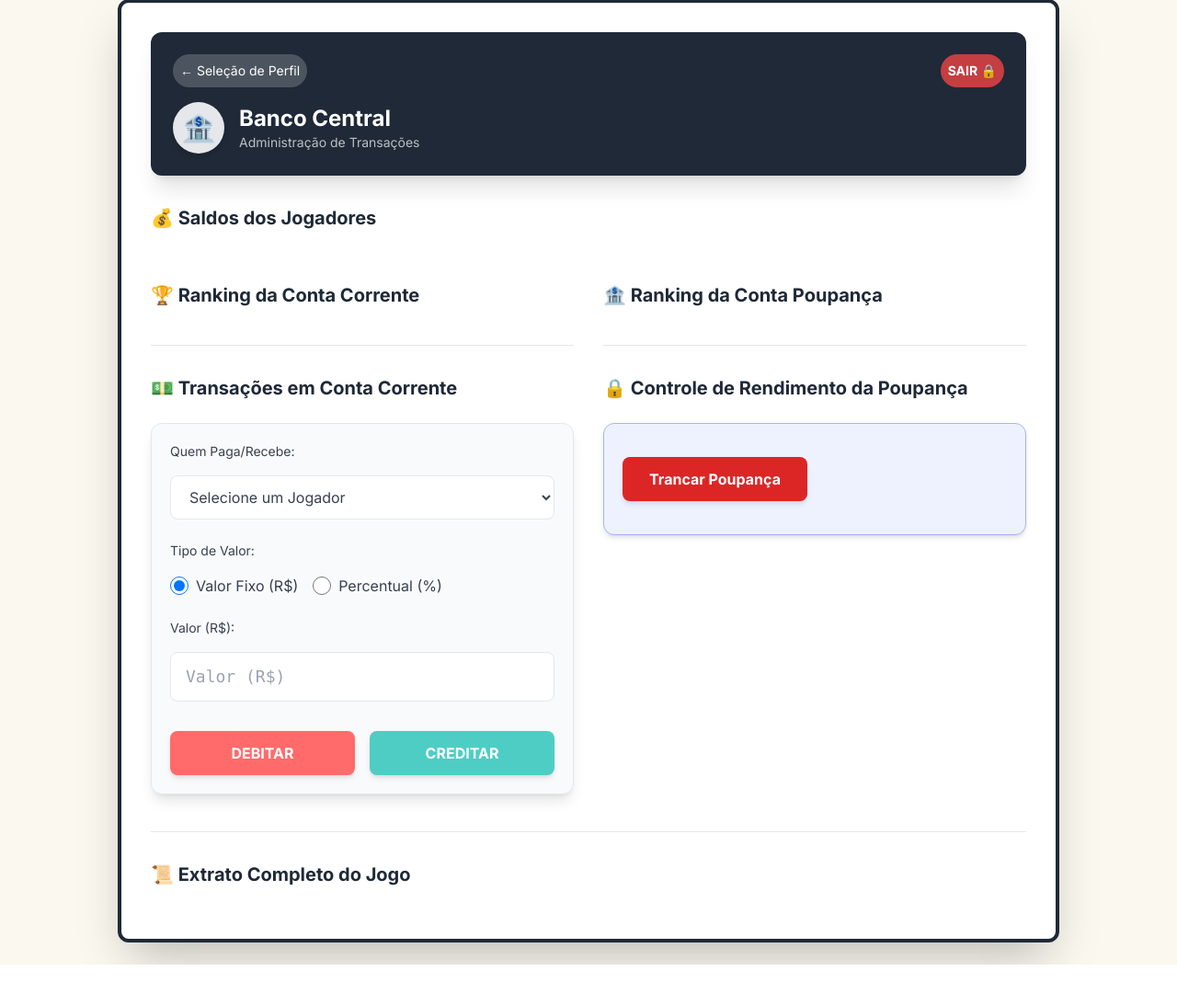
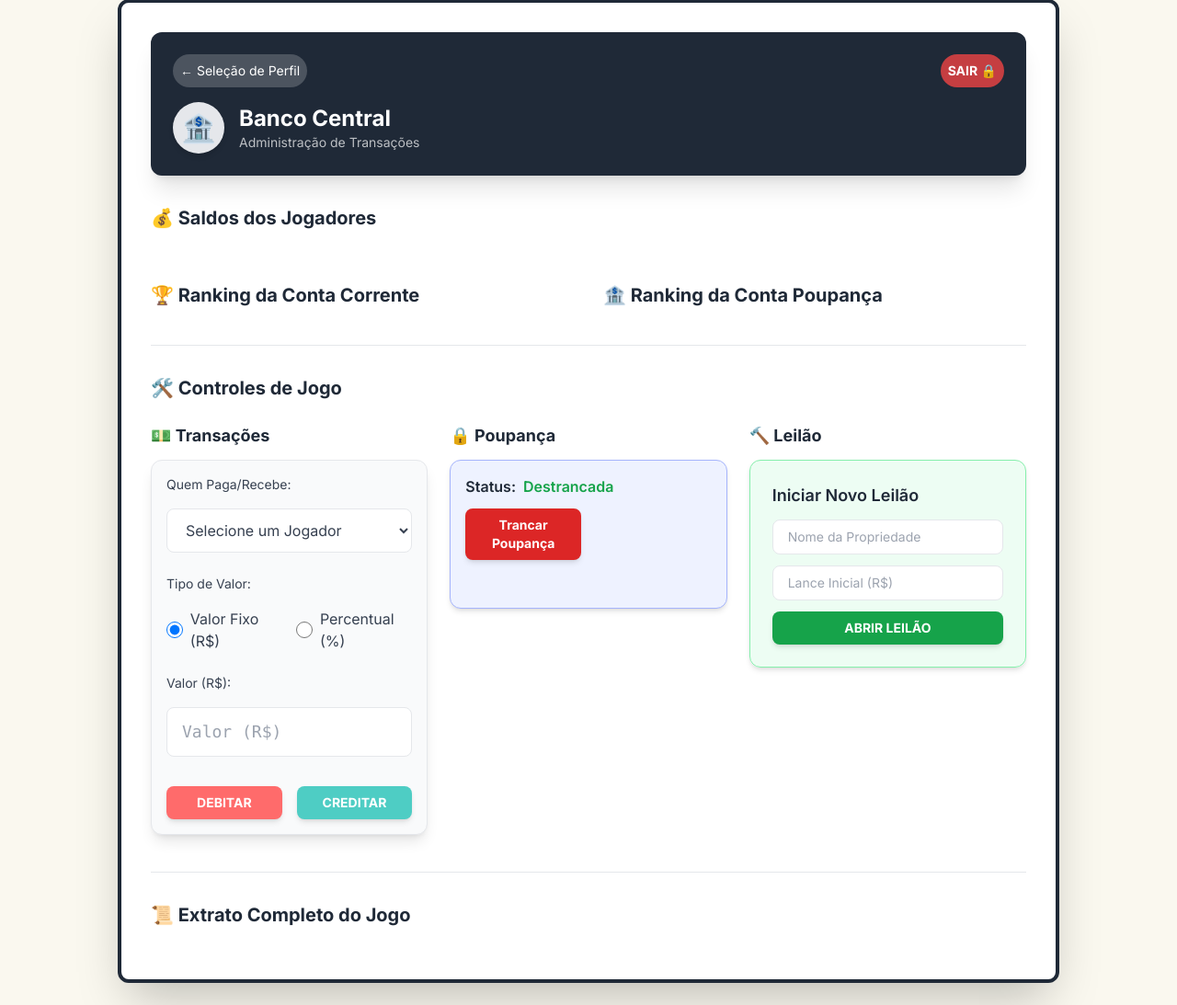
Before and after one commit to jaimealvesjr1/Banco-Imobiliario-App, a Flask app: template templates/banco.html in a window 1280 px wide. Shown: the part 25-1118 px from the top of the page at 92% size. Before the commit the page ends 1074 px from the top, so only its background shows below. Run offline with Flask 3, Linux system fonts and the light colour scheme; the template is opened without the code that fills it, so the values that code supplies are empty; some libraries are stand-ins or nearby versions.

Commit message:
Adição do Leilão

```diff
--- a/app.py
+++ b/app.py
@@ -25,6 +25,7 @@ PRESET_COLORS = [
 DATA_FILE = 'banco_imobiliario_state.json'
 PARTIDA = {}
 BANK_PIN = "2525"
+LEILAO_ATUAL = {}
 SALDO_INICIAL = 250000
 
 @app.route('/banco_login', methods=['GET', 'POST'])
@@ -56,25 +57,33 @@ def banco_logout():
 
 def load_game_state():
     """Carrega o estado do jogo do arquivo JSON, se existir."""
-    global PARTIDA
+    global PARTIDA, LEILAO_ATUAL
     if os.path.exists(DATA_FILE):
         try:
             with open(DATA_FILE, 'r') as f:
-                PARTIDA = json.load(f)
+                data = json.load(f)
+                PARTIDA = data.get('partida', {})
+                LEILAO_ATUAL = data.get('leilao', {})
             print(f"Estado do jogo carregado de {DATA_FILE}.")
         except Exception as e:
             print(f"Erro ao carregar o estado do jogo: {e}. Iniciando nova partida vazia.")
-            PARTIDA = {} # Volta para estado vazio se houver erro
+            PARTIDA = {}
+            LEILAO_ATUAL = {}
     else:
         print("Arquivo de estado do jogo não encontrado. Iniciando nova partida vazia.")
         PARTIDA = {}
+        LEILAO_ATUAL = {}
 
 def save_game_state():
     """Salva o estado atual do jogo no arquivo JSON."""
-    global PARTIDA
+    global PARTIDA, LEILAO_ATUAL
     try:
+        data_to_save = {
+            'partida': PARTIDA,
+            'leilao': LEILAO_ATUAL
+        }
         with open(DATA_FILE, 'w') as f:
-            json.dump(PARTIDA, f, indent=4)
+            json.dump(data_to_save, f, indent=4)
         print(f"Estado do jogo salvo em {DATA_FILE}.")
     except Exception as e:
         print(f"Erro ao salvar o estado do jogo: {e}")
@@ -361,8 +370,9 @@ def dashboard():
 # 2. Rota para Excluir (Resetar) o Jogo
 @app.route('/reset', methods=['POST'])
 def reset_game():
-    global PARTIDA
+    global PARTIDA, LEILAO_ATUAL
     PARTIDA = {}
+    LEILAO_ATUAL = {}
 
     save_game_state()
 
@@ -411,6 +421,115 @@ def transacao_unificada():
 
     return redirect(redirect_to)
 
+@app.route('/leilao/iniciar', methods=['POST'])
+def iniciar_leilao():
+    global LEILAO_ATUAL
+
+    # 1. Verificação de Pré-condição
+    if LEILAO_ATUAL.get('ativo', False):
+        flash("Erro: Já existe um leilão ativo. Finalize-o antes de começar outro.", 'error')
+        return redirect(url_for('pagina_banco'))
+
+    propriedade = request.form['propriedade']
+    lance_inicial = request.form['lance_inicial']
+
+    try:
+        lance_inicial = int(lance_inicial)
+        if lance_inicial <= 0: raise ValueError
+    except ValueError:
+        flash("Erro: O lance inicial deve ser um número inteiro positivo.", 'error')
+        return redirect(url_for('pagina_banco'))
+
+    # 2. Inicializa o Leilão
+    LEILAO_ATUAL = {
+        'ativo': True,
+        'propriedade': propriedade,
+        'lance_minimo': lance_inicial,
+        'lance_atual': lance_inicial,
+        'jogador_atual_id': None, # ID do jogador com o lance mais alto
+        'jogador_atual_nome': None,
+    }
+    save_game_state()
+    flash(f"Leilão da propriedade '{propriedade}' iniciado com lance inicial de R$ {format_brl(lance_inicial)}!", 'success')
+    return redirect(url_for('pagina_banco'))
+
+
+@app.route('/leilao/lance/<player_id>', methods=['POST'])
+def dar_lance(player_id):
+    global LEILAO_ATUAL
+
+    if not LEILAO_ATUAL.get('ativo', False):
+        flash("Erro: Não há leilão ativo para dar lances.", 'error')
+        return redirect(url_for('pagina_jogador', player_id=player_id))
+
+    novo_lance = request.form['lance']
+
+    try:
+        novo_lance = int(novo_lance)
+
+        # 🌟 NOVA ORDEM DE VERIFICAÇÃO 🌟
+
+        # 1. Verificar Saldo Mínimo na Conta Corrente
+        saldo_jogador = PARTIDA[player_id]['saldo']
+        if saldo_jogador < novo_lance:
+            # Note: Usamos format_brl para a mensagem de erro
+            flash(f"Erro: Saldo R$ {format_brl(saldo_jogador)} insuficiente para cobrir o lance de R$ {format_brl(novo_lance)}.", 'error')
+            return redirect(url_for('pagina_jogador', player_id=player_id))
+
+        # 2. Verificar o Lance Mínimo (deve ser maior que o lance atual)
+        if novo_lance <= LEILAO_ATUAL['lance_atual']:
+            flash(f"Erro: O lance deve ser maior que o lance atual (R$ {format_brl(LEILAO_ATUAL['lance_atual'])}).", 'error')
+            return redirect(url_for('pagina_jogador', player_id=player_id))
+
+    except ValueError:
+        flash("Erro: O lance deve ser um número inteiro.", 'error')
+        return redirect(url_for('pagina_jogador', player_id=player_id))
+
+    # 3. Atualizar o Leilão
+    jogador_nome = PARTIDA[player_id]['name']
+    LEILAO_ATUAL['lance_atual'] = novo_lance
+    LEILAO_ATUAL['jogador_atual_id'] = player_id
+    LEILAO_ATUAL['jogador_atual_nome'] = jogador_nome
+    save_game_state()
+
+    flash(f"Novo lance de R$ {format_brl(novo_lance)} dado por {jogador_nome}!", 'success')
+    return redirect(url_for('pagina_jogador', player_id=player_id))
+
+@app.route('/leilao/finalizar', methods=['POST'])
+def finalizar_leilao():
+    global LEILAO_ATUAL
+
+    if not LEILAO_ATUAL.get('ativo', False):
+        flash("Erro: Não há leilão ativo para finalizar.", 'error')
+        return redirect(url_for('pagina_banco'))
+
+    vencedor_id = LEILAO_ATUAL['jogador_atual_id']
+    propriedade = LEILAO_ATUAL['propriedade']
+    valor_final = LEILAO_ATUAL['lance_atual']
+
+    if vencedor_id is None:
+        # Ninguém deu lance após o inicial
+        LEILAO_ATUAL = {}
+        save_game_state()
+        flash("Leilão encerrado sem lances válidos após o inicial.", 'warning')
+        return redirect(url_for('pagina_banco'))
+
+    # 1. Executar a Transação
+    # O jogador paga (remetente) -> O banco recebe (recebedor)
+    mensagem = executar_transacao(vencedor_id, 'Banco', valor_final)
+
+    if "Erro" in mensagem:
+        # Se houver erro de saldo (o que não deve acontecer se a verificação foi feita ao dar o lance)
+        flash(f"Erro fatal ao finalizar o leilão: {mensagem}", 'error')
+        return redirect(url_for('pagina_banco'))
+
+    # 2. Limpar o Leilão e Anunciar o Vencedor
+    vencedor_nome = PARTIDA[vencedor_id]['name']
+    LEILAO_ATUAL = {} # Limpa o estado
+    save_game_state()
+
+    flash(f"Leilão FINALIZADO! {vencedor_nome} venceu a propriedade '{propriedade}' por R$ {format_brl(valor_final)}!", 'success')
+    return redirect(url_for('pagina_banco'))
 
 # 🌟 Rota /banco (Integração do Ranking)
 @app.route('/banco')
@@ -440,10 +559,11 @@ def pagina_banco():
 
     return render_template('banco.html',
                            jogadores_data=jogadores_data,
-                           ranking_corrente=ranking_corrente, # Renomeado
-                           ranking_poupanca=ranking_poupanca, # NOVO
+                           ranking_corrente=ranking_corrente,
+                           ranking_poupanca=ranking_poupanca,
                            id_to_name=get_id_to_name_map(),
-                           partida=PARTIDA)
+                           partida=PARTIDA,
+                           LEILAO_ATUAL=LEILAO_ATUAL)
 
 # 5. Rota de Transação Individual
 @app.route('/transacao', methods=['POST'])
@@ -495,7 +615,8 @@ def pagina_jogador(player_id):
                            destinatarios=destinatarios,
                            historico=historico,
                            id_to_name=id_to_name,
-                           partida=PARTIDA)
+                           partida=PARTIDA,
+                           LEILAO_ATUAL=LEILAO_ATUAL)
 
 @app.route('/poupanca/controle', methods=['POST'])
 def controle_poupanca():
--- a/templates/banco.html
+++ b/templates/banco.html
@@ -130,15 +130,14 @@
         </div>
     </div>
 
-    <div class="grid md:grid-cols-2 gap-8">
-        <div>
-            <h2 class="text-xl font-bold text-gray-800 mb-6 border-t pt-8">💵 Transações em Conta Corrente</h2>
-            <div class="bg-gray-50 p-5 rounded-xl border border-gray-200 shadow-lg">
+    <h2 class="text-xl font-bold text-gray-800 mb-6 border-t pt-8">🛠️ Controles de Jogo</h2>
+    <div class="grid md:grid-cols-3 gap-6 mb-10">
+        <div class="md:col-span-1">
+            <h3 class="text-lg font-bold text-gray-800 mb-3">💵 Transações</h3>
+            <div class="bg-gray-50 p-4 rounded-xl border border-gray-200 shadow-lg">
                 <form method="POST" action="{{ url_for('transacao_unificada') }}" class="space-y-4">
-
                     <label for="target_id" class="block text-sm font-medium text-gray-700">Quem Paga/Recebe:</label>
-                    <select id="target_id" name="target_id" required
-                            class="w-full px-4 py-3 border rounded-lg focus:ring-monopoly-blue focus:border-monopoly-blue bg-white text-gray-700">
+                    <select id="target_id" name="target_id" required class="w-full px-4 py-3 border rounded-lg focus:ring-monopoly-blue focus:border-monopoly-blue bg-white text-gray-700">
                         <option value="">Selecione um Jogador</option>
                         {% for player_id, data in jogadores_data.items() %}
                             <option value="{{ player_id }}">{{ data.name }}</option>
@@ -151,49 +150,52 @@
                     <div class="flex gap-4">
                         <label class="inline-flex items-center">
                             <input type="radio" name="value_type" value="FIXO" checked
-                                class="form-radio text-monopoly-blue h-5 w-5" onclick="updateValueInput('FIXO')">
+                            class="form-radio text-monopoly-blue h-5 w-5" onclick="updateValueInput('FIXO')">
                             <span class="ml-2 text-gray-700">Valor Fixo (R$)</span>
                         </label>
                         <label class="inline-flex items-center">
                             <input type="radio" name="value_type" value="PCT"
-                                class="form-radio text-monopoly-blue h-5 w-5" onclick="updateValueInput('PCT')">
+                            class="form-radio text-monopoly-blue h-5 w-5" onclick="updateValueInput('PCT')">
                             <span class="ml-2 text-gray-700">Percentual (%)</span>
                         </label>
                     </div>
 
                     <label for="valor_input" class="block text-sm font-medium text-gray-700 pt-2">Valor (<span id="unit_label">R$</span>):</label>
                     <input type="number" id="valor_input" name="valor" required min="1" placeholder="Valor (R$)"
-                        step="1"
-                        class="w-full px-4 py-3 border rounded-lg focus:ring-monopoly-blue focus:border-monopoly-blue text-lg font-mono">
-
+                    step="1"
+                    class="w-full px-4 py-3 border rounded-lg focus:ring-monopoly-blue focus:border-monopoly-blue text-lg font-mono">
                     <div class="grid grid-cols-2 gap-4 pt-4">
                         <button type="submit" name="action_type_final" value="COBRAR"
-                                class="w-full bg-monopoly-red hover:bg-red-700 text-white font-bold py-3 px-4 rounded-lg transition-colors shadow-md">
+                                class="w-full bg-monopoly-red hover:bg-red-700 text-white font-bold py-2 px-4 rounded-lg transition-colors shadow-md text-sm">
                             DEBITAR
                         </button>
                         <button type="submit" name="action_type_final" value="PAGAR"
-                                class="w-full bg-monopoly-blue hover:bg-blue-700 text-white font-bold py-3 px-4 rounded-lg transition-colors shadow-md">
+                                class="w-full bg-monopoly-blue hover:bg-green-700 text-white font-bold py-2 px-4 rounded-lg transition-colors shadow-md text-sm">
                             CREDITAR
                         </button>
                     </div>
                 </form>
             </div>
         </div>
-
-        <div>
-            <h2 class="text-xl font-bold text-gray-800 mb-6 border-t pt-8">🔒 Controle de Rendimento da Poupança</h2>
-            <div class="bg-indigo-50 p-5 rounded-xl border border-indigo-300 shadow-md mb-10">
-                <h3 class="text-lg font-semibold text-gray-800 mb-4 flex items-center gap-2">
-                    </h3>
-
-                <form method="POST" action="{{ url_for('controle_poupanca') }}" class="mb-4">
+        <div class="md:col-span-1">
+            <h3 class="text-lg font-bold text-gray-800 mb-3">🔒 Poupança</h3>
+            <div class="bg-indigo-50 p-4 rounded-xl border border-indigo-300 shadow-md">
+                <h4 class="text-md font-semibold text-gray-800 mb-3 flex items-center gap-2">
+                    Status:
+                    {% if partida.Banco.poupanca_trancada %}
+                        <span class="text-red-600">Trancada</span>
+                    {% else %}
+                        <span class="text-green-600">Destrancada</span>
+                    {% endif %}
+                </h4>
+                <form method="POST" action="{{ url_for('controle_poupanca') }}" class="mb-3">
                     <div class="grid grid-cols-2 gap-4">
                         {% if partida.Banco.poupanca_trancada %}
-                            <button type="submit" name="action" value="destrancar" class="w-full bg-green-600 hover:bg-green-700 text-white font-bold py-3 px-4 rounded-lg transition-colors shadow-md">
-                                Destrancar Poupança
+                            <button type="submit" name="action" value="destrancar" class="w-full bg-green-600 hover:bg-green-700 text-white font-bold py-2 px-4 rounded-lg transition-colors shadow-md text-sm">
+                                Destrancar
                             </button>
                         {% else %}
-                            <button type="submit" name="action" value="trancar" class="w-full bg-red-600 hover:bg-red-700 text-white font-bold py-3 px-4 rounded-lg transition-colors shadow-md">
+                            <button type="submit" name="action" value="trancar" class="w-full bg-red-600 hover:bg-red-700 text-white font-bold py-2 px-4 rounded-lg transition-colors shadow-md text-sm">
                                 Trancar Poupança
                             </button>
                         {% endif %}
@@ -201,16 +203,45 @@
                 </form>
 
                 {% if partida.Banco.poupanca_trancada %}
-                    <hr class="mb-4">
-                    <form method="POST" action="{{ url_for('controle_poupanca') }}" class="space-y-4">
-                        <label for="percentual_render" class="block text-sm font-medium text-gray-700 pt-2">Aplicar Rendimento (%):</label>
+                <hr class="mb-3">
+                <form method="POST" action="{{ url_for('controle_poupanca') }}" class="space-y-3">
+                    <label for="percentual_render" class="block text-sm font-medium text-gray-700">Rendimento (%):</label>
                         <input type="number" name="percentual_render" required min="0.01" max="100" step="0.01" placeholder="Ex: 5"
-                            class="w-full px-4 py-3 border rounded-lg focus:ring-indigo-500 focus:border-indigo-500 text-lg font-mono">
-                        <button type="submit" name="action" value="render" class="w-full bg-indigo-600 hover:bg-indigo-700 text-white font-bold py-3 px-4 rounded-lg transition-colors shadow-md">
+                               class="w-full px-4 py-2 border rounded-lg focus:ring-indigo-500 focus:border-indigo-500 text-sm font-mono">
+                        <button type="submit" name="action" value="render" class="w-full bg-indigo-600 hover:bg-blue-700 text-white font-bold py-2 px-4 rounded-lg transition-colors shadow-md text-sm">
                             APLICAR RENDIMENTO
                         </button>
-                        <p class="text-xs text-gray-500 mt-2">O rendimento é aplicado apenas ao saldo da poupança.</p>
+                </form>
+                {% endif %}
+            </div>
+        </div>
+        <div class="md:col-span-1">
+            <h3 class="text-lg font-bold text-gray-800 mb-3">🔨 Leilão</h3>
+            <div class="bg-green-100/50 p-4 rounded-xl border border-green-300 shadow-md">
+                {% if LEILAO_ATUAL.ativo %}
+                <div class="p-2 text-center">
+                    <h4 class="text-lg font-bold text-gray-800 mb-2">Leilão ativo:</h4>
+                    <p class="text-sm">Propriedade: {{ LEILAO_ATUAL.propriedade }}</p>
+                    <p class="text-sm">Lance atual: <strong class="text-red-600">R$ {{ LEILAO_ATUAL.lance_atual | format_brl }}</strong> por <strong>{{ LEILAO_ATUAL.jogador_atual_nome or 'Ninguém' }}</strong></p>
+                    <form method="POST" action="{{ url_for('finalizar_leilao') }}" class="mt-3">
+                        <button type="submit" class="w-full bg-red-600 hover:bg-red-700 text-white font-bold py-2 px-4 rounded-lg transition-colors shadow-md text-sm">
+                            🔨 ARREMATAR
+                        </button>
                     </form>
+                </div>
+                {% else %}
+                <div class="p-2">
+                    <h3 class="text-lg font-semibold text-gray-800 mb-3">Iniciar Novo Leilão</h3>
+                    <form method="POST" action="{{ url_for('iniciar_leilao') }}" class="space-y-3">
+                        <input type="text" name="propriedade" required placeholder="Nome da Propriedade"
+                        class="w-full px-4 py-2 border rounded-lg focus:ring-green-500 focus:border-green-500 text-sm">
+                        <input type="number" name="lance_inicial" required min="1" placeholder="Lance Inicial (R$)"
+                        class="w-full px-4 py-2 border rounded-lg focus:ring-green-500 focus:border-green-500 text-sm">
+                        <button type="submit" class="w-full bg-green-600 hover:bg-green-700 text-white font-bold py-2 px-4 rounded-lg transition-colors shadow-md text-sm">
+                            ABRIR LEILÃO
+                        </button>
+                    </form>
+                </div>
                 {% endif %}
             </div>
         </div>
```
Also changed, not shown: templates/jogador.html (+38 -4 lines).
